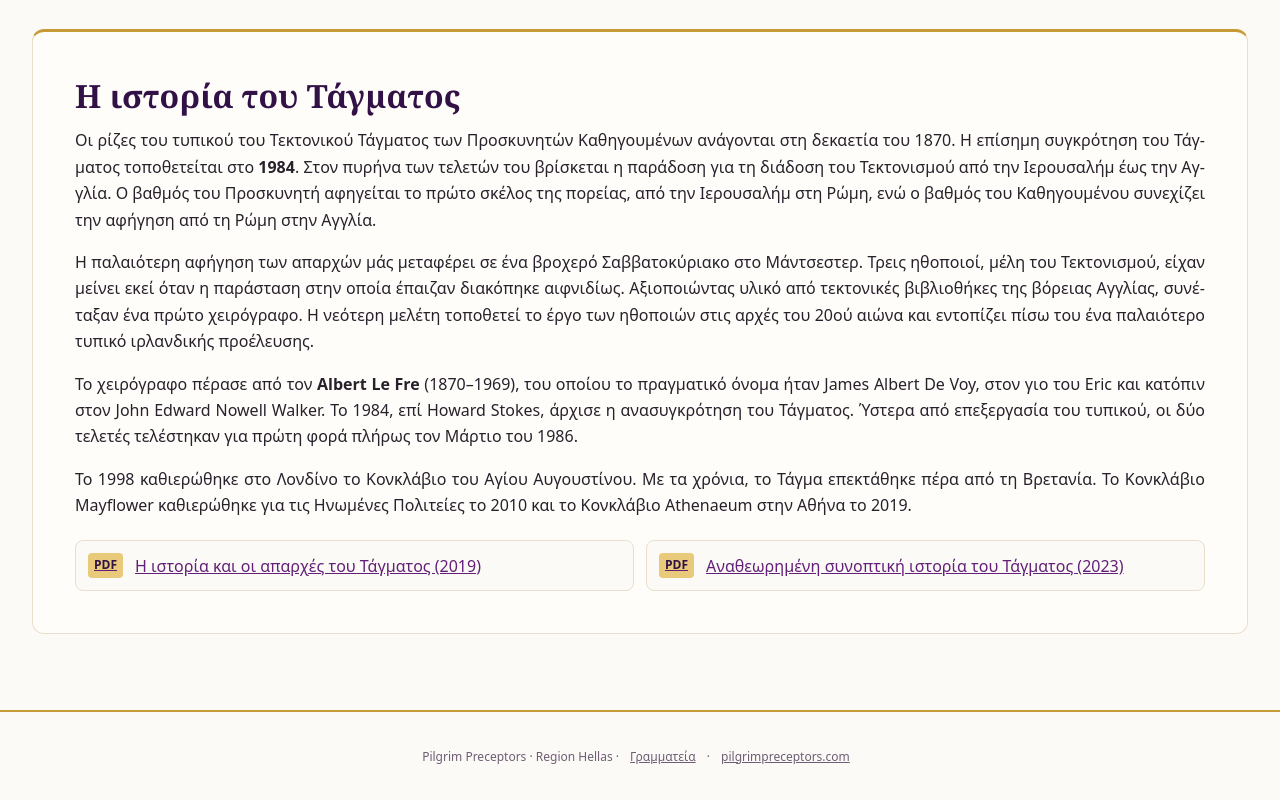
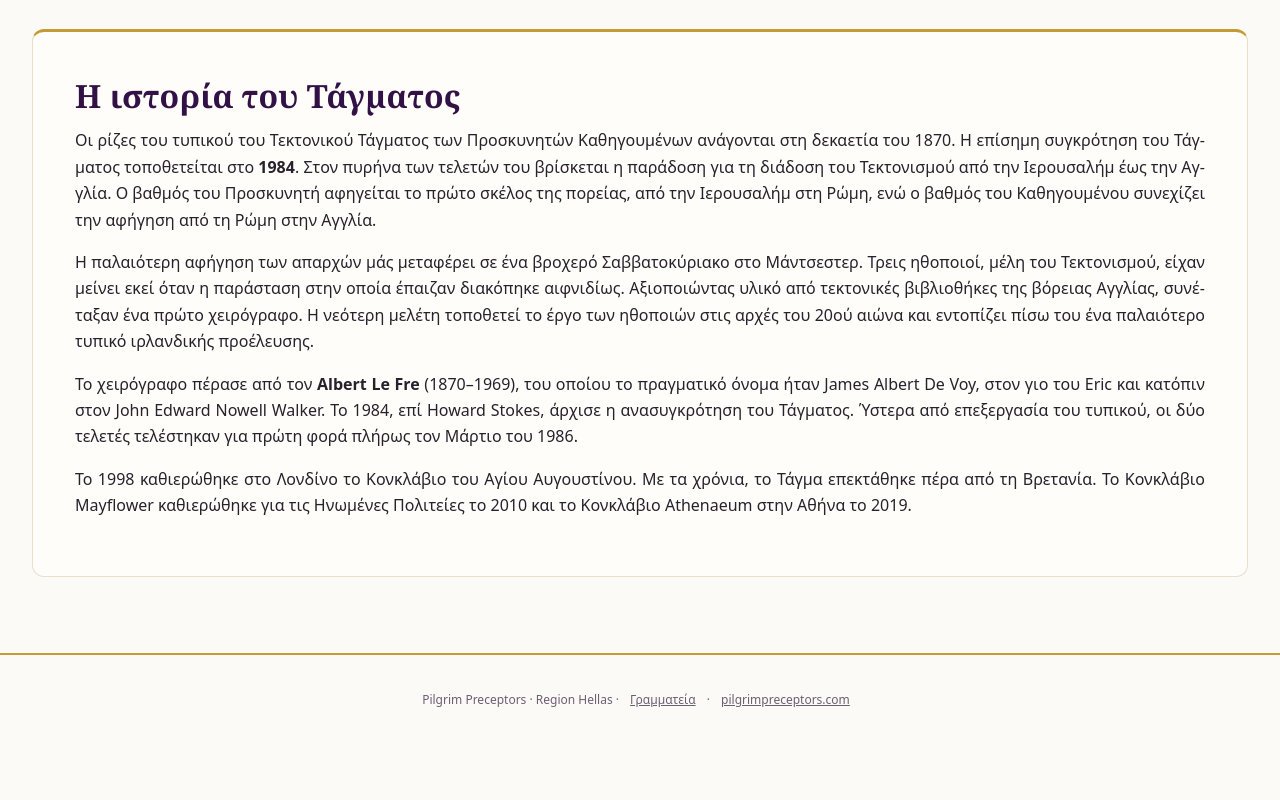
Before and after one commit to webappngdsib/Masonic-Order-of-Pilgrim-Preceptors, a plain HTML site: page index.html in a window 1280 px wide. Shown: the part 2138-2938 px from the top of the page. After the commit the page ends 2881 px from the top, so only its background shows below. Drawn offline with Linux system fonts and the light colour scheme.

Commit message:
Remove the two history PDF links from the homepage

```diff
--- a/index.html
+++ b/index.html
@@ -290,34 +290,6 @@ footer a { display: inline-flex; align-items: center; min-height: 44px; margin-i
   scroll-margin-top: 120px;
 }
 .order-history p { margin: 0 0 1em; }
-.history-reading {
-  list-style: none;
-  display: grid;
-  grid-template-columns: repeat(auto-fit, minmax(min(100%, 255px), 1fr));
-  gap: 12px;
-  margin: 22px 0 0;
-  padding: 0;
-}
-.history-reading a {
-  display: flex;
-  align-items: center;
-  gap: 12px;
-  height: 100%;
-  min-height: 48px;
-  padding: 12px;
-  border: 1px solid var(--line);
-  border-radius: 8px;
-  background: var(--cream);
-  line-height: 1.4;
-}
-.history-reading .pdf-label {
-  color: var(--deep);
-  background: var(--gold-l);
-  border-radius: 4px;
-  padding: 4px 6px;
-  font-size: .75rem;
-  font-weight: 700;
-}
 
 html[lang="el"] [data-copy="en"], html[lang="en"] [data-copy="el"] { display: none !important; }
 .site-language {
@@ -437,11 +409,7 @@ main p:not(.sub, .signature, .order-source, .calendar-portal) {
         <p><span data-copy="el">Η παλαιότερη αφήγηση των απαρχών μάς μεταφέρει σε ένα βροχερό Σαββατοκύριακο στο Μάντσεστερ. Τρεις ηθοποιοί, μέλη του Τεκτονισμού, είχαν μείνει εκεί όταν η παράσταση στην οποία έπαιζαν διακόπηκε αιφνιδίως. Αξιοποιώντας υλικό από τεκτονικές βιβλιοθήκες της βόρειας Αγγλίας, συνέταξαν ένα πρώτο χειρόγραφο. Η νεότερη μελέτη τοποθετεί το έργο των ηθοποιών στις αρχές του 20ού αιώνα και εντοπίζει πίσω του ένα παλαιότερο τυπικό ιρλανδικής προέλευσης.</span><span data-copy="en">The earlier account of the Order’s origins takes us to a rainy weekend in Manchester. Three actors, all Freemasons, were stranded there when their play came to an abrupt end. Drawing on material found in Masonic libraries in northern England, they wrote an initial manuscript. The revised study dates the actors’ work to the early twentieth century and traces it to an older ritual of Irish origin.</span></p>
         <p><span data-copy="el">Το χειρόγραφο πέρασε από τον <strong>Albert Le Fre</strong> (1870–1969), του οποίου το πραγματικό όνομα ήταν James Albert De Voy, στον γιο του Eric και κατόπιν στον John Edward Nowell Walker. Το 1984, επί Howard Stokes, άρχισε η ανασυγκρότηση του Τάγματος. Ύστερα από επεξεργασία του τυπικού, οι δύο τελετές τελέστηκαν για πρώτη φορά πλήρως τον Μάρτιο του 1986.</span><span data-copy="en">The manuscript passed from <strong>Albert Le Fre</strong> (1870–1969), whose real name was James Albert De Voy, to his son Eric and then to John Edward Nowell Walker. Under Howard Stokes, the Order began to be reorganised in 1984. After revision of the ritual, both ceremonies were worked in full for the first time in March 1986.</span></p>
         <p><span data-copy="el">Το 1998 καθιερώθηκε στο Λονδίνο το Κονκλάβιο του Αγίου Αυγουστίνου. Με τα χρόνια, το Τάγμα επεκτάθηκε πέρα από τη Βρετανία. Το Κονκλάβιο Mayflower καθιερώθηκε για τις Ηνωμένες Πολιτείες το 2010 και το Κονκλάβιο Athenaeum στην Αθήνα το 2019.</span><span data-copy="en">The Saint Augustine Conclave was consecrated in London in 1998. Over the years the Order expanded beyond Britain. Mayflower Conclave was consecrated for the United States in 2010, and Athenaeum Conclave in Athens in 2019.</span></p>
-        <ul class="history-reading" aria-label="Ιστορικές μελέτες στα αγγλικά" data-aria-label-en="Historical studies in English" data-aria-label-el="Ιστορικές μελέτες στα αγγλικά">
-          <li><a href="https://pilgrimpreceptorsusa.org/wp-content/uploads/2019/10/origins-of-the-pilgrim-preceptors-handbook-2019.pdf"><span class="pdf-label">PDF</span><span data-copy="el">Η ιστορία και οι απαρχές του Τάγματος (2019)</span><span data-copy="en">The History and Origin of the Order (2019)</span></a></li>
-          <li><a href="https://pilgrimpreceptorsusa.org/wp-content/uploads/2023/09/a-revised-concise-history-of-the-masonic-order-of-pilgrim-preceptors_-29mar2023.pdf"><span class="pdf-label">PDF</span><span data-copy="el">Αναθεωρημένη συνοπτική ιστορία του Τάγματος (2023)</span><span data-copy="en">A Revised &amp; Concise History of the Order (2023)</span></a></li>
-        </ul>
-      </section>
+       </section>
     </section>
   </section>
 
```
